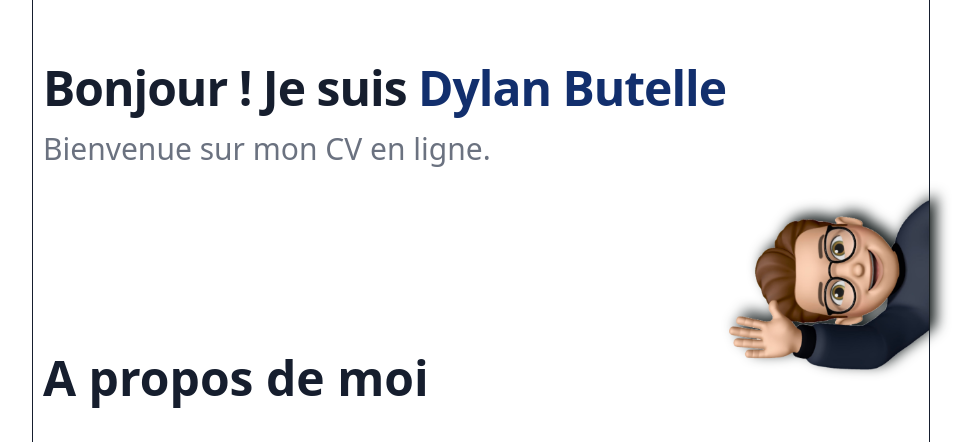
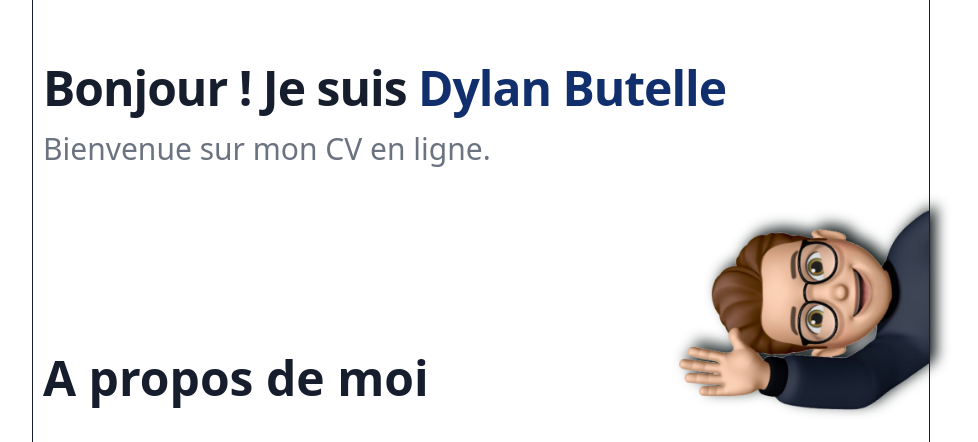
Before and after one commit to dylanbutelle/dylanbutelle.github.io, a PHP site: page / in a window 1280 px wide. Shown: the top 442 px of the page, without its empty margins (159-1137 px from the left). Run offline with PHP 8.4, Linux system fonts and the light colour scheme.

Commit message:
img modifs

```diff
--- a/style.css
+++ b/style.css
@@ -892,10 +892,10 @@
     }
     #me{
         position: absolute;
-        right: 15px;
+        right: 25px;
         transform: rotate(-90deg);
-        height: 200px;
-        width: 170px;
+        height: 250px;
+        width: 200px;
         animation: 2s slidein;
         filter:drop-shadow(5px 7px 7px #181f1f);
     }
@@ -959,7 +959,7 @@
         right: -200px;
     }
     to {
-        right: 15px;
+        right: 25px;
 
     }
 }
```
